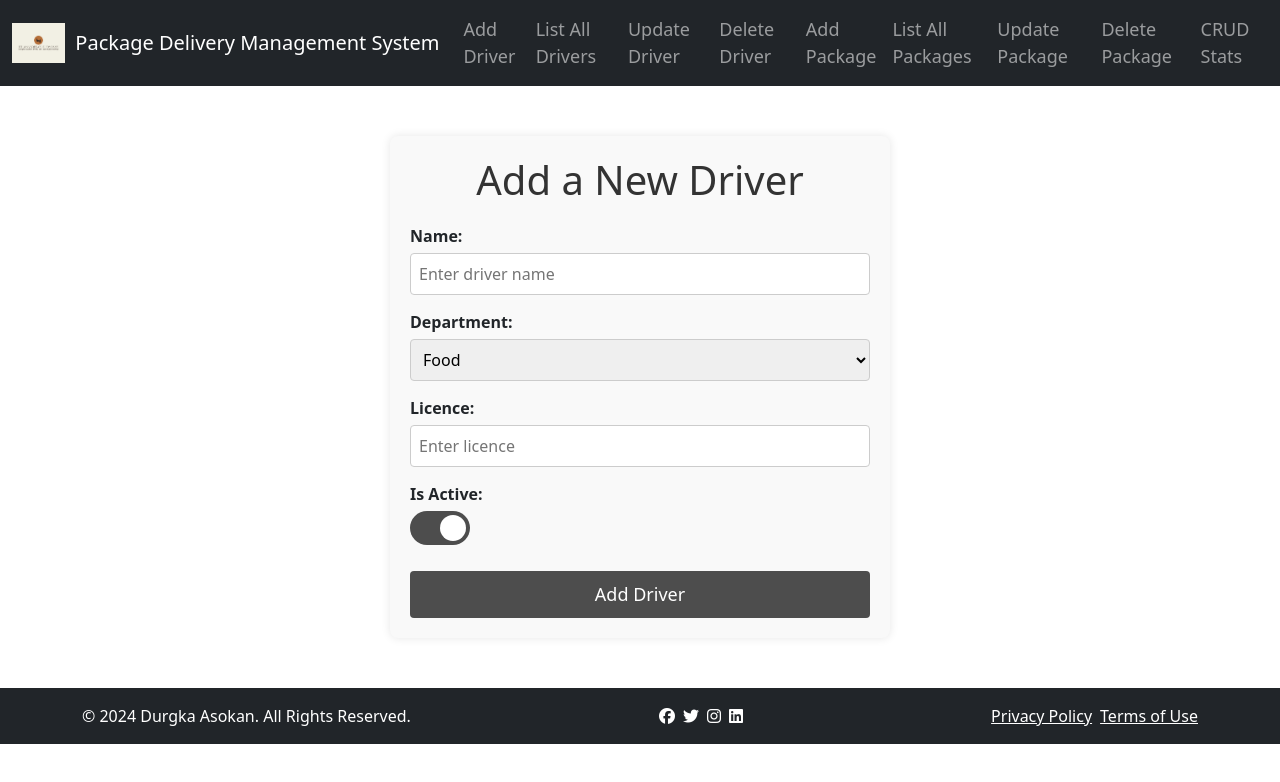
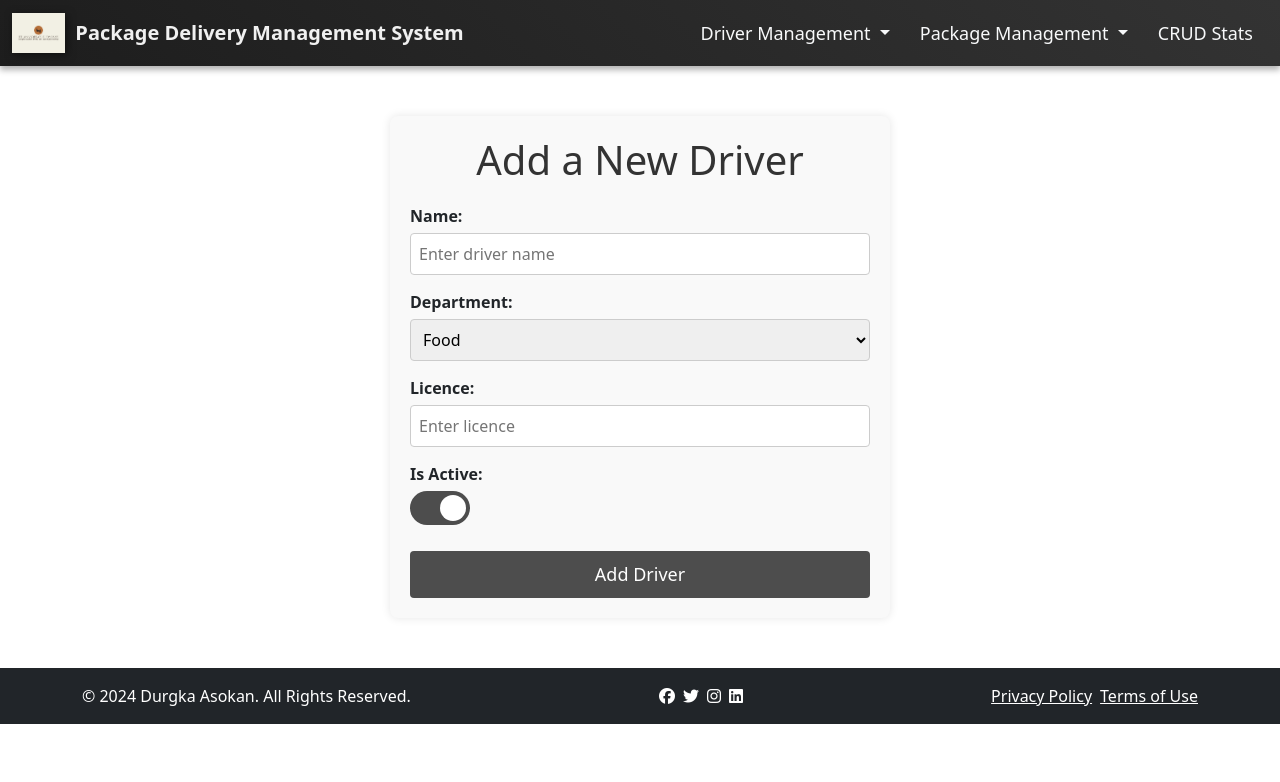
Before and after one commit to randilt/pdms-angular, an Angular app: page /add-driver in a window 1280 px wide. Shown: the top 782 px of the page. Built offline with nearby package versions, Linux system fonts and the light colour scheme.

Commit message:
add package

```diff
--- a/src/app/add-package/add-package.component.html
+++ b/src/app/add-package/add-package.component.html
@@ -1,8 +1,7 @@
 <div class="form-container">
   <h1>Add a New Package</h1>
 
-  <!-- Static Form UI for adding a package -->
-  <form>
+  <form (ngSubmit)="onSubmit()">
     <!-- Package Title Input -->
     <div class="form-group">
       <label for="package_title">Title:</label>
@@ -10,9 +9,11 @@
         type="text"
         id="package_title"
         name="package_title"
+        [(ngModel)]="package.package_title"
         minlength="3"
         maxlength="15"
         placeholder="Enter package title"
+        required
       />
     </div>
 
@@ -23,8 +24,10 @@
         type="number"
         id="package_weight"
         name="package_weight"
+        [(ngModel)]="package.package_weight"
         min="1"
         placeholder="Enter package weight"
+        required
       />
     </div>
 
@@ -35,9 +38,12 @@
         type="text"
         id="package_destination"
         name="package_destination"
+        [(ngModel)]="package.package_destination"
         minlength="5"
         maxlength="15"
+        pattern="^[A-Za-z0-9]{5,15}$"
         placeholder="Enter destination"
+        required
       />
     </div>
 
@@ -48,6 +54,7 @@
         type="text"
         id="description"
         name="description"
+        [(ngModel)]="package.description"
         maxlength="30"
         placeholder="Enter description (optional)"
       />
@@ -57,25 +64,37 @@
     <div class="form-group">
       <label for="isAllocated">Is Allocated:</label>
       <label class="switch">
-        <input type="checkbox" id="isAllocated" name="isAllocated" />
+        <input
+          type="checkbox"
+          id="isAllocated"
+          name="isAllocated"
+          [(ngModel)]="package.isAllocated"
+        />
         <span class="slider"></span>
       </label>
     </div>
 
     <!-- Driver ID Input -->
     <div class="form-group">
-      <label for="driver_id">Driver ID:</label>
-      <input
-        type="text"
-        id="driver_id"
-        name="driver_id"
-        minlength="24"
-        maxlength="24"
-        placeholder="Enter driver ID"
-      />
+      <label for="driver_select">Select Driver to Delete:</label>
+      <select
+        id="driver_select"
+        [(ngModel)]="selectedDriverId"
+        name="selectedDriver"
+        required
+      >
+        <option value="">Select a driver</option>
+        <option *ngFor="let driver of drivers" [value]="driver._id">
+          {{ driver.driver_name }} ({{ driver.driver_id }})
+        </option>
+      </select>
     </div>
 
     <!-- Submit Button -->
-    <button type="button">Add Package</button>
+    <button type="submit">Add Package</button>
   </form>
+
+  <div *ngIf="message" [ngClass]="{ success: isSuccess, error: !isSuccess }">
+    {{ message }}
+  </div>
 </div>
--- a/src/app/add-package/add-package.component.ts
+++ b/src/app/add-package/add-package.component.ts
@@ -1,11 +1,85 @@
 import { Component } from '@angular/core';
+import { CommonModule } from '@angular/common';
+import { FormsModule } from '@angular/forms';
+import { PackageService } from '../services/package.service';
+import { HttpClient, HttpErrorResponse } from '@angular/common/http';
+import { Driver, DriverService } from '../services/driver.service';
 
 @Component({
   selector: 'app-add-package',
   standalone: true,
+  imports: [CommonModule, FormsModule],
   templateUrl: './add-package.component.html',
   styleUrls: ['./add-package.component.css'],
 })
 export class AddPackageComponent {
-  constructor() {}
+  drivers: Driver[] = [];
+  selectedDriverId: string = '';
+  package = {
+    package_title: '',
+    package_weight: 0,
+    package_destination: '',
+    description: '',
+    isAllocated: false,
+    driver_id: '',
+  };
+
+  message: string = '';
+  isSuccess: boolean = false;
+
+  constructor(
+    private driverService: DriverService,
+    private packageService: PackageService,
+    private http: HttpClient
+  ) {}
+  ngOnInit() {
+    this.fetchDrivers();
+  }
+
+  fetchDrivers() {
+    this.driverService.getDrivers().subscribe({
+      next: (data) => {
+        this.drivers = data;
+      },
+      error: (error) => {
+        console.error('Error fetching drivers:', error);
+      },
+    });
+  }
+
+  onSubmit() {
+    // Ensure the driver_id is assigned from the selected driver
+    this.package.driver_id = this.selectedDriverId;
+
+    this.packageService.addPackage(this.package).subscribe({
+      next: (response) => {
+        console.log('Package added successfully', response);
+        this.message = 'Package added successfully!';
+        this.isSuccess = true;
+        this.resetForm();
+      },
+      error: (error: HttpErrorResponse) => {
+        console.error('Error adding package', error);
+        if (error.error instanceof ErrorEvent) {
+          this.message = `Error: ${error.error.message}`;
+        } else {
+          this.message = `Error ${error.status}: ${
+            error.error.message || 'Unknown error'
+          }`;
+        }
+        this.isSuccess = false;
+      },
+    });
+  }
+
+  resetForm() {
+    this.package = {
+      package_title: '',
+      package_weight: 0,
+      package_destination: '',
+      description: '',
+      isAllocated: false,
+      driver_id: '',
+    };
+  }
 }
--- a/src/app/header/header.component.css
+++ b/src/app/header/header.component.css
@@ -2,18 +2,61 @@
   height: 40px;
   width: auto;
   margin-right: 10px;
+  filter: drop-shadow(2px 2px 4px rgba(0, 0, 0, 0.5));
 }
 
 .navbar-brand {
   display: flex;
   align-items: center;
+  font-weight: bold;
+  color: #f0f0f0; /* text color */
+}
+
+.navbar {
+  background: linear-gradient(45deg, #1d1d1d, #333);
+  box-shadow: 0 4px 6px rgba(0, 0, 0, 0.3);
 }
 
 .navbar-nav .nav-link {
   font-size: 18px;
+  padding: 10px 15px;
+  color: #f8f9fa; /* Lighter text for better contrast */
+  transition: background-color 0.3s ease, color 0.3s ease;
 }
 
-.navbar-nav .nav-link:hover {
+/* Hover effects for dropdown */
+.nav-item.dropdown:hover .dropdown-menu {
+  display: block; /* Show dropdown on hover */
+}
+
+.navbar-nav .nav-link:hover,
+.navbar-nav .dropdown-menu a:hover {
+  background-color: rgba(255, 255, 255, 0.2);
+  color: #fff;
+  border-radius: 5px;
+}
+
+.dropdown-menu {
+  background-color: #343a40;
+  border: none;
+}
+
+.dropdown-menu .dropdown-item {
+  color: #f8f9fa;
+}
+
+.dropdown-menu .dropdown-item:hover {
   background-color: rgba(255, 255, 255, 0.1);
-  cursor: pointer;
 }
+
+.navbar-toggler {
+  border-color: #f8f9fa;
+}
+
+.navbar-toggler-icon {
+  background-color: #f8f9fa;
+}
+
+.navbar-collapse {
+  justify-content: flex-end;
+}
--- a/src/app/header/header.component.html
+++ b/src/app/header/header.component.html
@@ -17,30 +17,75 @@
     </button>
     <div class="collapse navbar-collapse" id="navbarNav">
       <ul class="navbar-nav ms-auto">
-        <li class="nav-item">
-          <a class="nav-link" routerLink="/add-driver">Add Driver</a>
+        <!-- Driver Dropdown -->
+        <li class="nav-item dropdown">
+          <a
+            class="nav-link dropdown-toggle"
+            href="#"
+            id="driverDropdown"
+            role="button"
+            data-bs-toggle="dropdown"
+            aria-expanded="false"
+          >
+            Driver Management
+          </a>
+          <ul class="dropdown-menu" aria-labelledby="driverDropdown">
+            <li>
+              <a class="dropdown-item" routerLink="/add-driver">Add Driver</a>
             </li>
-        <li class="nav-item">
-          <a class="nav-link" routerLink="/list-drivers">List All Drivers</a>
+            <li>
+              <a class="dropdown-item" routerLink="/list-drivers"
+                >List All Drivers</a
+              >
             </li>
-        <li class="nav-item">
-          <a class="nav-link" routerLink="/update-driver">Update Driver</a>
+            <li>
+              <a class="dropdown-item" routerLink="/update-driver"
+                >Update Driver</a
+              >
             </li>
-        <li class="nav-item">
-          <a class="nav-link" routerLink="/delete-driver">Delete Driver</a>
+            <li>
+              <a class="dropdown-item" routerLink="/delete-driver"
+                >Delete Driver</a
+              >
             </li>
-        <li class="nav-item">
-          <a class="nav-link" routerLink="/add-package">Add Package</a>
+          </ul>
         </li>
-        <li class="nav-item">
-          <a class="nav-link" routerLink="/list-packages">List All Packages</a>
+
+        <!-- Package Dropdown -->
+        <li class="nav-item dropdown">
+          <a
+            class="nav-link dropdown-toggle"
+            href="#"
+            id="packageDropdown"
+            role="button"
+            data-bs-toggle="dropdown"
+            aria-expanded="false"
+          >
+            Package Management
+          </a>
+          <ul class="dropdown-menu" aria-labelledby="packageDropdown">
+            <li>
+              <a class="dropdown-item" routerLink="/add-package">Add Package</a>
             </li>
-        <li class="nav-item">
-          <a class="nav-link" routerLink="/update-package">Update Package</a>
+            <li>
+              <a class="dropdown-item" routerLink="/list-packages"
+                >List All Packages</a
+              >
             </li>
-        <li class="nav-item">
-          <a class="nav-link" routerLink="/delete-package">Delete Package</a>
+            <li>
+              <a class="dropdown-item" routerLink="/update-package"
+                >Update Package</a
+              >
             </li>
+            <li>
+              <a class="dropdown-item" routerLink="/delete-package"
+                >Delete Package</a
+              >
+            </li>
+          </ul>
+        </li>
+
+        <!-- Statistics -->
         <li class="nav-item">
           <a class="nav-link" routerLink="/statistics">CRUD Stats</a>
         </li>
--- a/src/app/services/package.service.ts
+++ b/src/app/services/package.service.ts
@@ -1,38 +1,32 @@
 import { Injectable } from '@angular/core';
-import { HttpClient, HttpHeaders } from '@angular/common/http';
+import { HttpClient } from '@angular/common/http';
 import { Observable } from 'rxjs';
 
-const baseUrl = 'http://34.129.56.123:8080/34082115/Durgka/api/v1/packages';
+interface Package {
+  package_id?: string;
+  package_title: string;
+  package_weight: number;
+  package_destination: string;
+  description?: string;
+  isAllocated: boolean;
+  driver_id: string;
+}
 
 @Injectable({
   providedIn: 'root',
 })
 export class PackageService {
-  private headers = new HttpHeaders({ 'Content-Type': 'application/json' });
+  private apiUrl = 'http://localhost:8080/34082115/Durgka/api/v1/packages';
 
   constructor(private http: HttpClient) {}
 
-  // 5. Insert a new package (POST)
-  addPackage(packageData: any): Observable<any> {
-    return this.http.post(`${baseUrl}/add`, packageData, {
-      headers: this.headers,
-    });
+  addPackage(packageData: Package): Observable<any> {
+    return this.http.post(`${this.apiUrl}/add`, packageData);
   }
 
-  // 6. List all packages (GET)
-  getPackages(): Observable<any> {
-    return this.http.get(`${baseUrl}`);
+  getPackages(): Observable<Package[]> {
+    return this.http.get<Package[]>(this.apiUrl);
   }
 
-  // 7. Delete package by ID (DELETE)
-  deletePackage(packageId: string): Observable<any> {
-    return this.http.delete(`${baseUrl}/${packageId}`);
-  }
-
-  // 8. Update package destination by ID (PATCH)
-  updatePackage(packageData: any): Observable<any> {
-    return this.http.patch(`${baseUrl}/update`, packageData, {
-      headers: this.headers,
-    });
-  }
+  // Add more methods as needed (e.g., updatePackage, deletePackage)
 }
```
Lines whose indentation alone changed are shown as unchanged.
